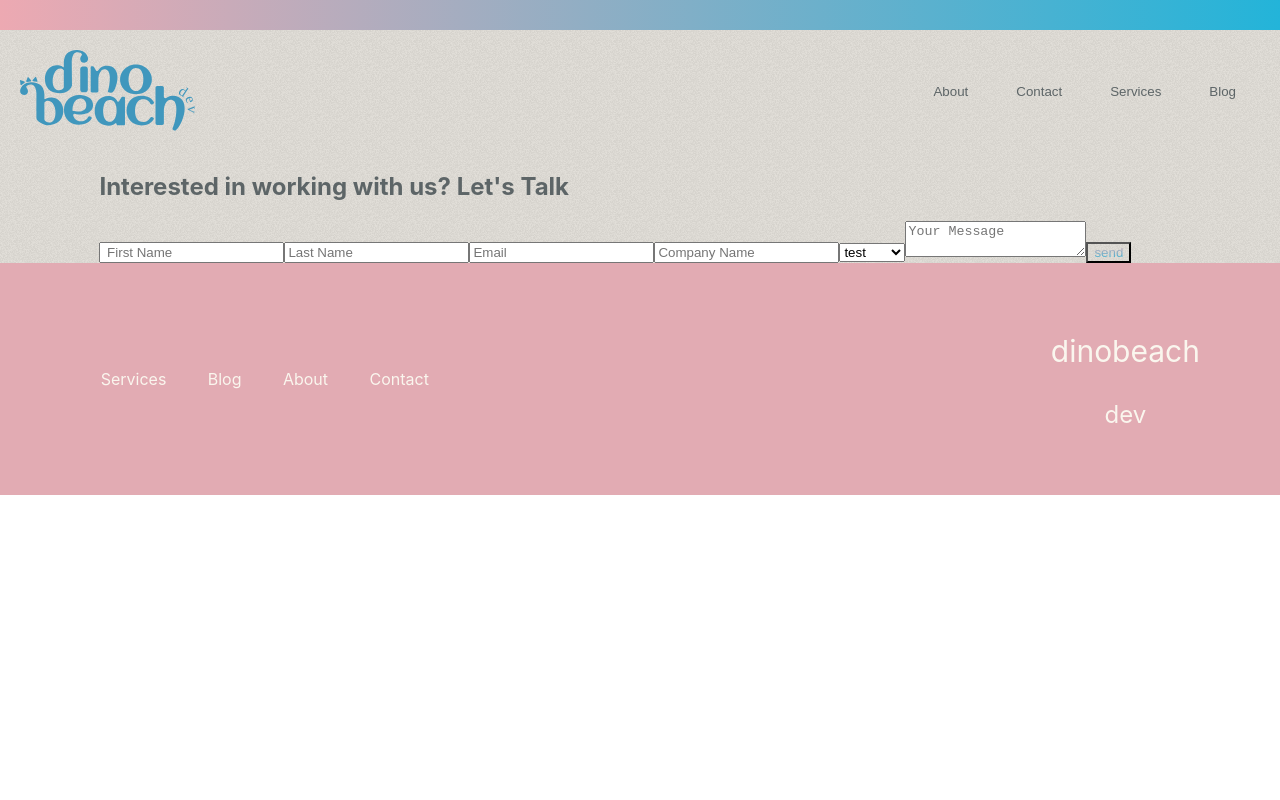
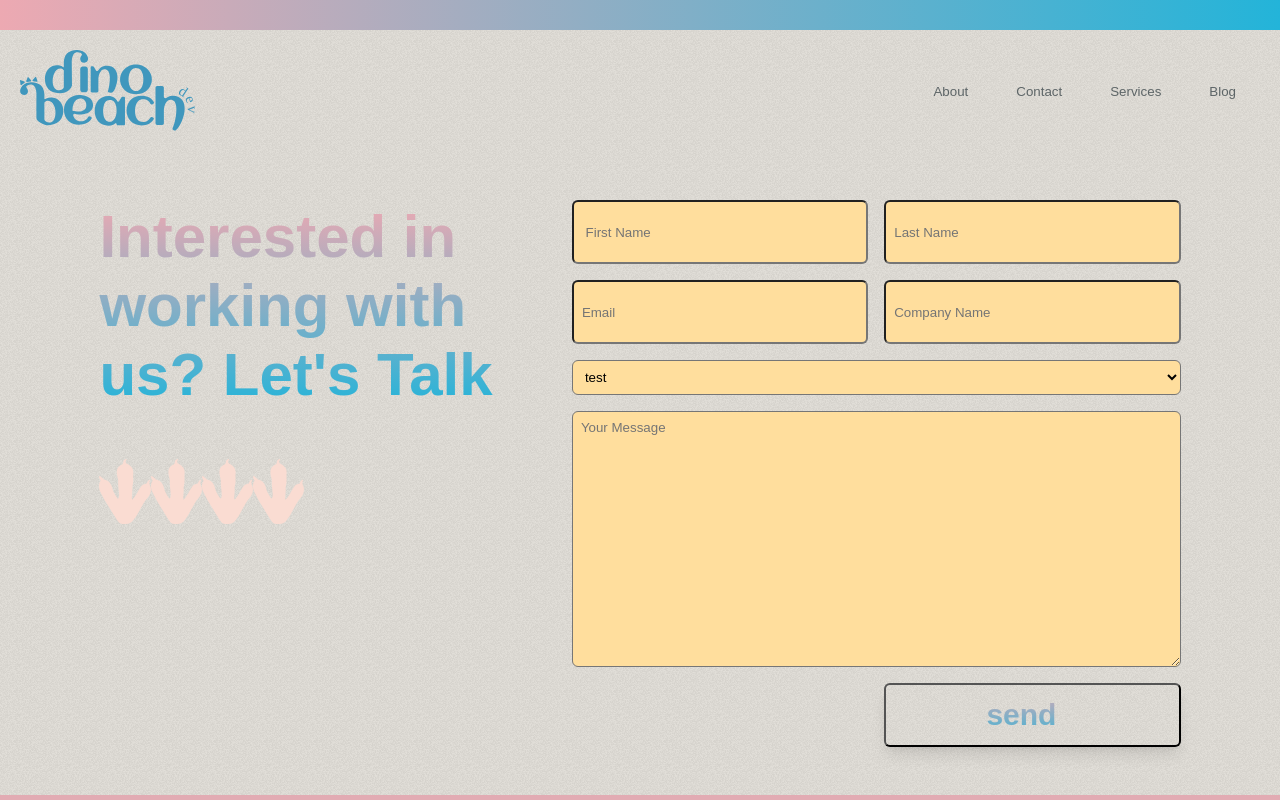
Before and after one commit to jvaughn1230/dinobeachdev, a React (Create React App) app: page /contact in a window 1280 px wide. Shown: the top 800 px of the page. Built offline with nearby package versions, Linux system fonts and the light colour scheme; a web font is replaced by a local one.

Commit message:
added contact page layout

```diff
--- a/src/components/contactHeader/contactHeader.css
+++ b/src/components/contactHeader/contactHeader.css
@@ -1,3 +1,17 @@
 .contactpg__header {
-  max-width: 33%;
+  max-width: 40%;
 }
+
+.contactpg__header h2 {
+  font-family: var(--header-text);
+  font-size: clamp(0.75rem, 4.6875vw, 72px);
+  font-weight: 800;
+}
+
+.contact__print1,
+.contact__print2,
+.contact__print3,
+.contact__print4 {
+  width: 4vw;
+  position: relative;
+}
--- a/src/components/contactHeader/contactHeader.jsx
+++ b/src/components/contactHeader/contactHeader.jsx
@@ -1,9 +1,18 @@
 import React from "react";
+import "./contactHeader.css";
+
+import dinoFoot from "../../images/trex_footprint.svg";
 
 const ContactHeader = () => {
   return (
     <div className="contactpg__header">
-      <h2>Interested in working with us? Let's Talk</h2>
+      <h2 className="gradient-text">
+        Interested in working with us? Let's Talk
+      </h2>
+      <img src={dinoFoot} alt="dino footprint" className="contact__print1" />
+      <img src={dinoFoot} alt="dino footprint" className="contact__print2" />
+      <img src={dinoFoot} alt="dino footprint" className="contact__print3" />
+      <img src={dinoFoot} alt="dino footprint" className="contact__print4" />
     </div>
   );
 };
--- a/src/components/mailer/mailer.css
+++ b/src/components/mailer/mailer.css
@@ -1,7 +1,45 @@
 .mailer__container {
-  margin: auto;
-  /* Margin-left: 2.5rem */
-  /* margin-top: 3rem */
-  margin-top: 2.5rem;
-  margin-bottom: 2.5rem;
+  width: 100%;
+  margin-left: 2.5rem;
+  margin-top: 3rem;
 }
+
+.mailer {
+  display: grid;
+  grid-template-columns: repeat(2, minmax(0, 1fr));
+  gap: 1rem;
+}
+
+.mailer input,
+textarea,
+select {
+  background-color: var(--yellow);
+  font-family: var(--content-text);
+  border-radius: 0.375rem;
+  padding-top: 0.5rem;
+  padding-bottom: 0.5rem;
+  padding-left: 0.5rem;
+}
+
+.mailer input {
+  height: 4rem;
+}
+
+.mailer select {
+  grid-column: span 2;
+}
+
+.mailer textarea {
+  height: 16rem;
+  grid-column: span 2;
+}
+
+.contact__submit {
+  grid-column-start: 2;
+  padding: 1em;
+  border-radius: 0.25rem;
+  font-weight: 800;
+  font-family: var(--header-text);
+  font-size: 1.875rem;
+  box-shadow: 0 10px 15px -3px rgb(0 0 0 / 0.1), 0 4px 6px -4px rgb(0 0 0 / 0.1);
+}
--- a/src/components/mailer/mailer.js
+++ b/src/components/mailer/mailer.js
@@ -1,4 +1,6 @@
 import React, { useRef, useState } from "react";
+
+import "./mailer.css";
 import emailjs from "@emailjs/browser";
 
 const Mailer = () => {
@@ -48,11 +50,7 @@ const Mailer = () => {
 
   return (
     <div className="mailer__container">
-      <form
-        onSubmit={sendEmail}
-        ref={form}
-        className="grid grid-cols-1 md:grid-cols-2 gap-4"
-      >
+      <form onSubmit={sendEmail} ref={form} className="mailer">
         <input
           className="inputStyles"
           type="text"
@@ -112,7 +110,7 @@ const Mailer = () => {
         <input
           type="submit"
           value="send"
-          className="ml-auto md:mt-8 md:col-start-2 p-2 md:p-4 w-24 md:w-36 md:text-3xl title-text gradient-text font-extrabold shadow-lg rounded"
+          className="contact__submit gradient-text"
         />
       </form>
     </div>
--- a/src/components/serviceTitleCard/serviceTitleCard.css
+++ b/src/components/serviceTitleCard/serviceTitleCard.css
@@ -21,7 +21,4 @@
 
 .serviceTitleCard {
   min-width: 33%;
-  display: flex;
-  flex-direction: column;
-  justify-content: space-around;
 }
--- a/src/pages/contact/contact.css
+++ b/src/pages/contact/contact.css
@@ -1,5 +1,6 @@
 .contactpg {
   display: flex;
+  padding-bottom: 3rem;
 }
 
 .contactpg__left {
--- a/src/pages/contact/contact.js
+++ b/src/pages/contact/contact.js
@@ -1,4 +1,6 @@
 import React from "react";
+
+import "./contact.css";
 import Mailer from "../../components/mailer/mailer";
 import dinoFoot from "../../images/trex_footprint.svg";
 import ContactHeader from "../../components/contactHeader/contactHeader";
```
